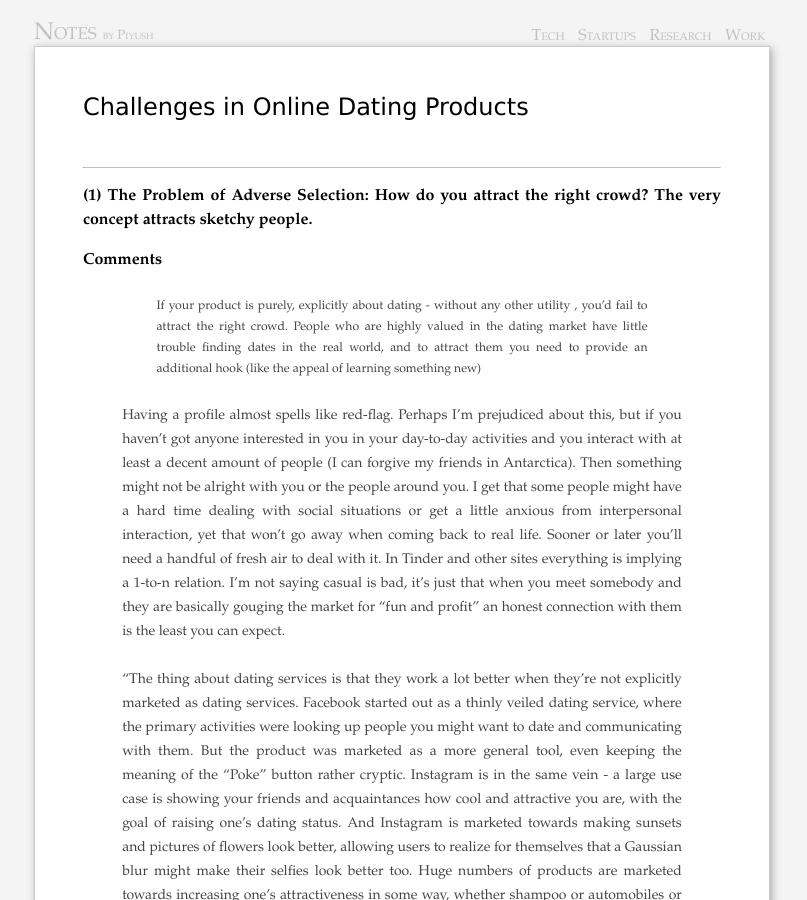
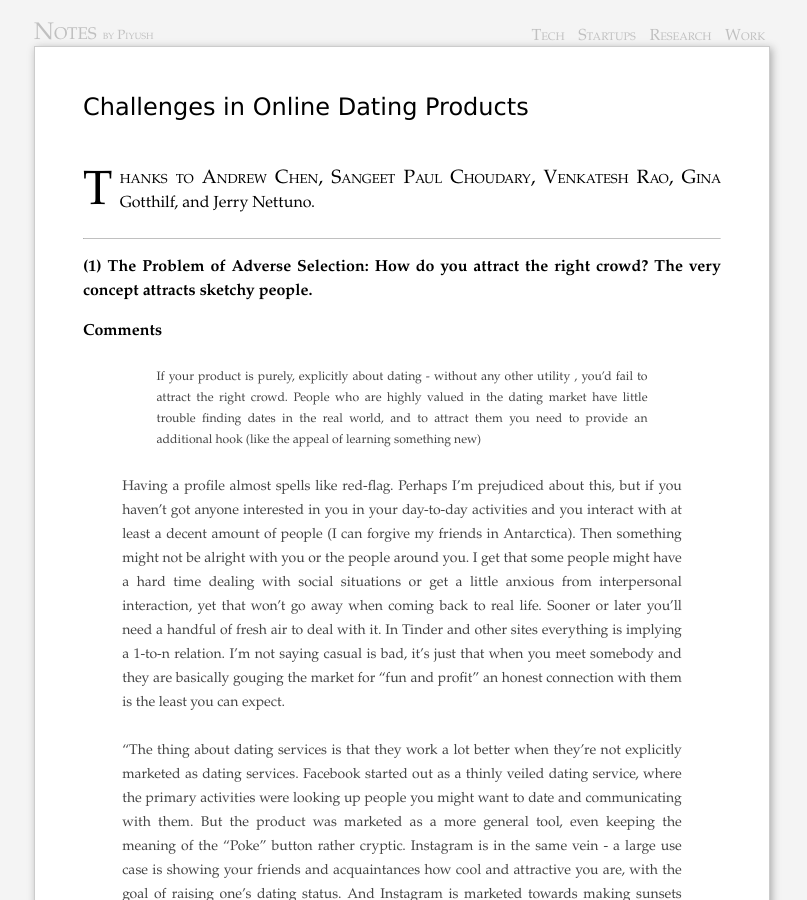
Before and after one commit to piyushahuja/piyushahuja.github.io, a Jekyll site: the page built from _posts/startups/2018-07-31-dating.md, in a window 1280 px wide and 900 px high. Shown: the whole window, without its empty margins (238-1045 px from the left). Built offline with Jekyll 4.4.1, drawn with Linux system fonts in a browser that asks for light colours.

Commit message:
Auto deployed

```diff
--- a/_posts/startups/2018-07-31-dating.md
+++ b/_posts/startups/2018-07-31-dating.md
@@ -10,6 +10,8 @@ permalink: /dating
 comments: true
 
 ---
+
+Thanks to Andrew Chen, Sangeet Paul Choudary, Venkatesh Rao, Gina Gotthilf, and Jerry Nettuno.
 
 ---
 
```
